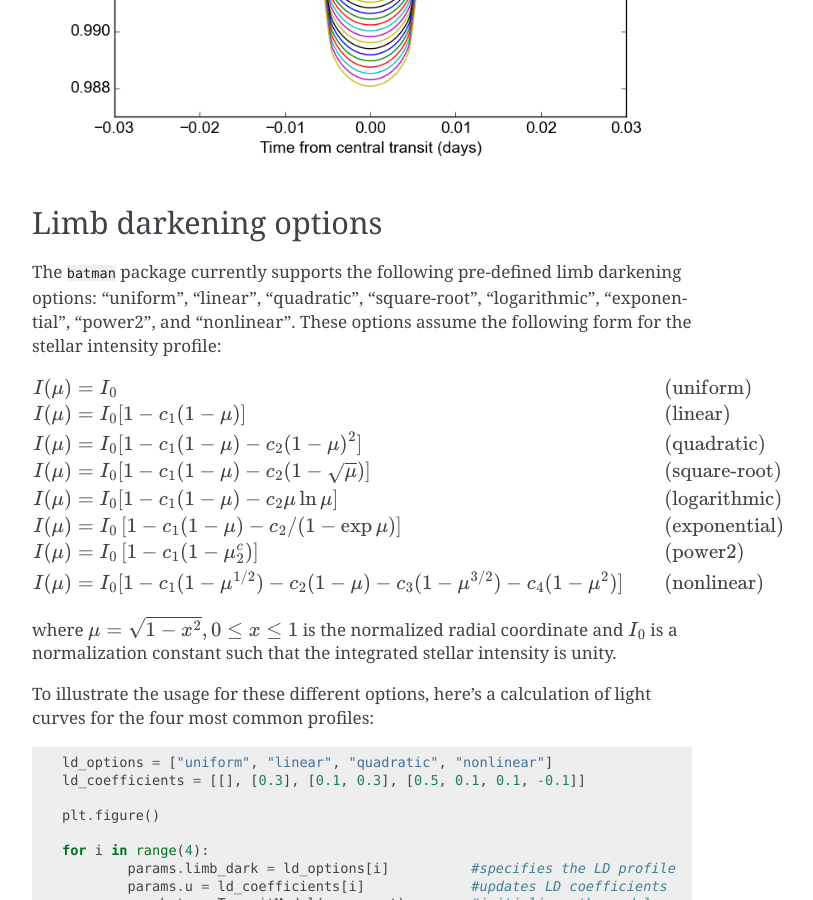
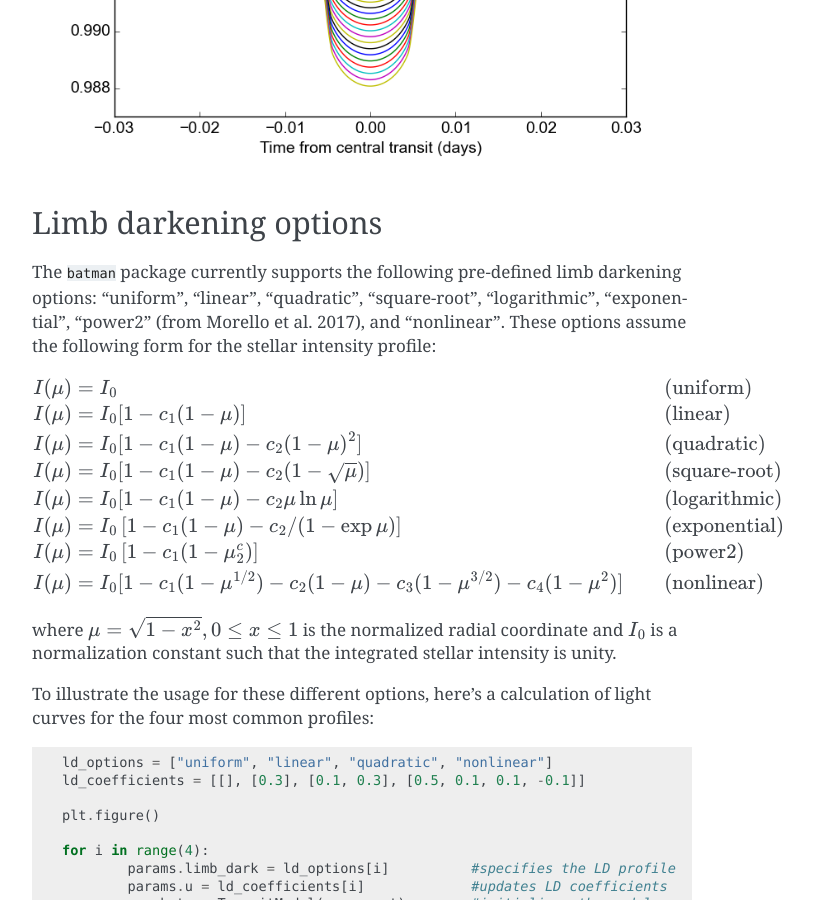
Before and after one commit to lkreidberg/batman, a Sphinx documentation site: the page built from docs/tutorial.rst, in a window 1280 px wide and 900 px high, scrolled down 1344 px. Shown: the whole window, without its empty margins (388-1201 px from the left). Built offline with Sphinx 7.4.7, drawn with Linux system fonts in a browser that asks for light colours.

Commit message:
power2 ld law

```diff
--- a/docs/tutorial.rst
+++ b/docs/tutorial.rst
@@ -51,7 +51,7 @@ Now that the model has been set up, we can change the transit parameters and rec
 
 Limb darkening options
 ----------------------
-The ``batman`` package currently supports the following pre-defined limb darkening options: "uniform", "linear", "quadratic", "square-root", "logarithmic", "exponential", "power2", and "nonlinear".  These options assume the following form for the stellar intensity profile:
+The ``batman`` package currently supports the following pre-defined limb darkening options: "uniform", "linear", "quadratic", "square-root", "logarithmic", "exponential", "power2" (from Morello et al. 2017), and "nonlinear".  These options assume the following form for the stellar intensity profile:
 
 .. math::
 
```
